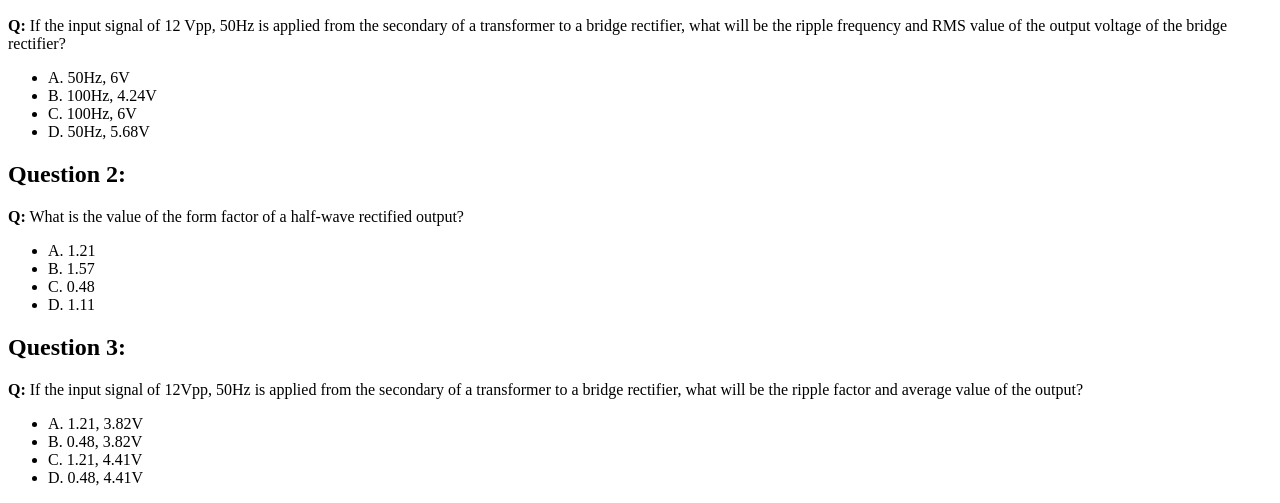
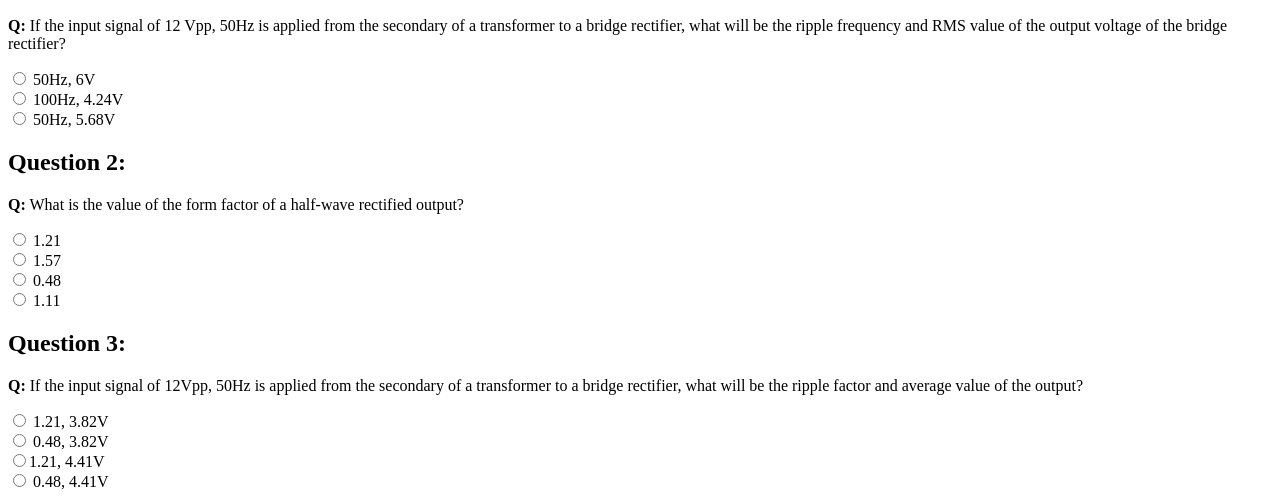
Before and after one commit to Umang-kumar-singh/testing, a plain HTML site: page Prem/BEE/H_01.html in a window 1280 px wide. Shown: the part 433-936 px from the top of the page. Drawn offline with Linux system fonts and the light colour scheme.

Commit message:
today changes

```diff
--- a/Prem/BEE/H_01.html
+++ b/Prem/BEE/H_01.html
@@ -42,24 +42,62 @@
     <p> <strong>Q:</strong> If the input signal of 12 Vpp, 50Hz is applied from the secondary of a transformer to a
         bridge rectifier, what will be the ripple frequency and RMS value of the output voltage of the bridge
         rectifier? </p>
-    <ul>
-        <li>A. 50Hz, 6V</li>
-        <li>B. 100Hz, 4.24V</li>
-        <li>C. 100Hz, 6V</li>
-        <li>D. 50Hz, 5.68V</li>
-    </ul>
+        <form>
+            <lable for="1">
+                <input type="radio" value=" 50Hz, 6V" name="1" id="1"> 50Hz, 6V
+             </lable>
+             <br>
+             <lable for="2">
+                <input type="radio" value=" 100Hz, 4.24V" name ="1" id="2"> 100Hz, 4.24V
+            </lable>
+            <br>
+            <lablefor=4>
+                <input type="radio" value="  50Hz, 5.68V" name="1" id="4"> 50Hz, 5.68V
+            </lable>
+        </form>
     <h2>Question 2:</h2>
     <p> <strong>Q:</strong> What is the value of the form factor of a half-wave rectified output? </p>
-    <ul>
-        <li>A. 1.21</li>
-        <li>B. 1.57</li>
-        <li>C. 0.48</li>
-        <li>D. 1.11</li>
-    </ul>
+    <form>
+        <lable for="1">
+            <input type="radio" value="1.21" name="2" id="1"> 1.21
+         </lable>
+         <br>
+         <lable for="2">
+            <input type="radio" value="1.57" name="2" id="2"> 1.57
+         </lable>
+         <br>
+         <lable for="3">
+            <input type="radio" value=" 0.48" name="2" id="3"> 0.48
+         </lable>
+         <br>
+         <lable for="4">
+            <input type="radio" value="1.11" name="2" id="4"> 1.11
+         </lable>
+
+
+    </form>
     <h2>Question 3:</h2>
     <p> <strong>Q:</strong> If the input signal of 12Vpp, 50Hz is applied from the secondary of a transformer to a
         bridge rectifier, what will be the ripple factor and average value of the output? </p>
-    <ul>
+        <form>
+            <lable for="1">
+                <input type="radio" value=" 1.21, 3.82V" name="3" id="1"> 1.21, 3.82V
+             </lable>
+             <br>
+             <lable for="3">
+                <input type="radio" value=" 0.48, 3.82V" name="3" id="2"> 0.48, 3.82V
+             </lable>
+             <br>
+             <lable for="3">
+                <input type="radio" value="1.21, 4.41V" name="3" id="3">1.21, 4.41V
+             </lable>
+             <br>
+             <lable for="3">
+                <input type="radio" value="  0.48, 4.41V" name="3" id="4">  0.48, 4.41V
+             </lable>
+             <br>
+        </form>
+        <ul>
         <li>A. 1.21, 3.82V</li>
         <li>B. 0.48, 3.82V</li>
         <li>C. 1.21, 4.41V</li>
```
Also changed, not shown: Anshu/02.html (added, +20 -0 lines), Anshu/Image 01.jpg (added).
